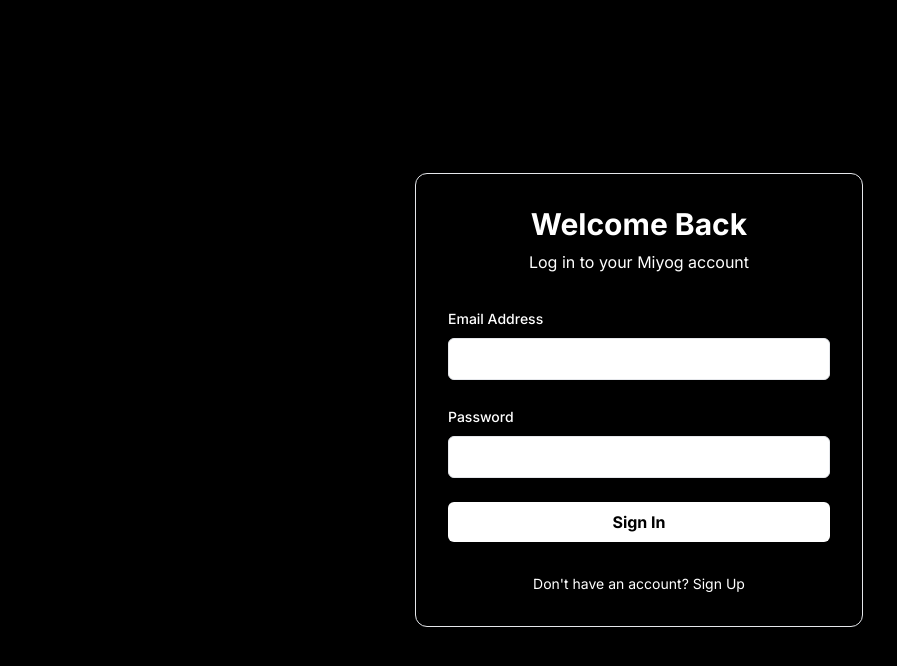
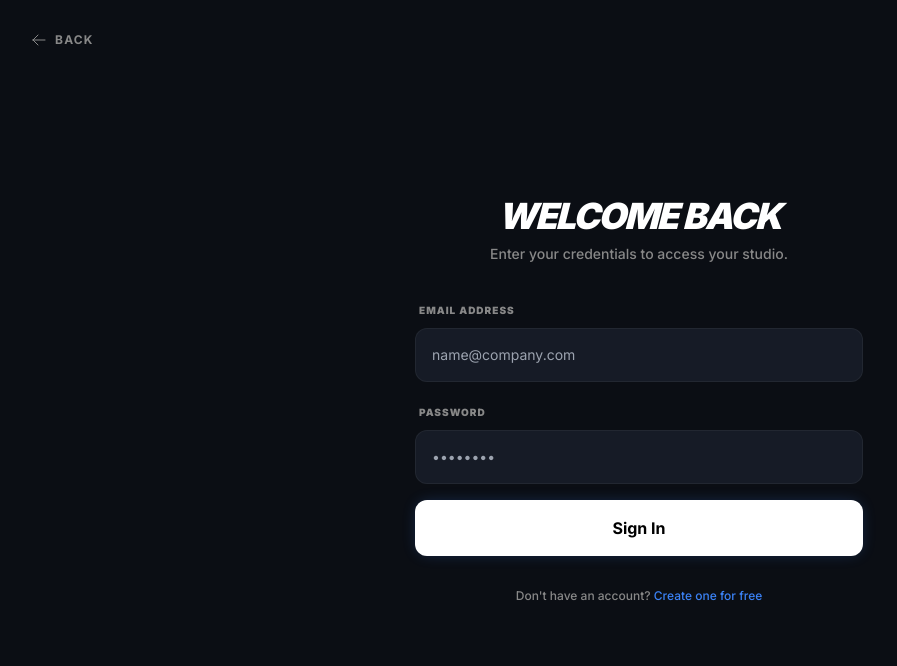
Before and after one commit to TheJew47/MYG, a Next.js app in the folder frontend/: page /login in a window 1280 px wide. Shown: the top 666 px of the page, without its empty margins (1-898 px from the left). Built offline with nearby package versions, Linux system fonts and the light colour scheme; no server answers.

Commit message:
Update page.tsx

```diff
--- a/frontend/src/app/login/page.tsx
+++ b/frontend/src/app/login/page.tsx
@@ -1,21 +1,16 @@
 "use client";
-
-import React, { useState } from "react";
-import { createBrowserClient } from "@supabase/ssr";
+import { useState } from "react";
 import { useRouter } from "next/navigation";
-import { Button } from "@/components/ui/Button";
+import { supabase } from "@/lib/api";
+import Link from "next/link";
+import { ArrowLeftIcon } from "@heroicons/react/24/outline";
 
 export default function LoginPage() {
+  const router = useRouter();
   const [email, setEmail] = useState("");
   const [password, setPassword] = useState("");
   const [loading, setLoading] = useState(false);
   const [error, setError] = useState<string | null>(null);
-    const router = useRouter();
-
-    const supabase = createBrowserClient(
-        process.env.NEXT_PUBLIC_SUPABASE_URL!,
-        process.env.NEXT_PUBLIC_SUPABASE_ANON_KEY!
-    );
 
   const handleLogin = async (e: React.FormEvent) => {
     e.preventDefault();
@@ -31,55 +26,71 @@ export default function LoginPage() {
       setError(error.message);
       setLoading(false);
     } else {
+      // Success! Redirect to the dashboard which is now protected
       router.push("/dashboard");
-            router.refresh();
     }
   };
 
   return (
-        <div className="flex flex-col items-center justify-center min-h-screen bg-background p-4">
-            <div className="w-full max-w-md space-y-8 bg-card p-8 rounded-xl border border-border shadow-lg">
-                <div className="text-center">
-                    <h2 className="text-3xl font-bold">Welcome Back</h2>
-                    <p className="text-muted-foreground mt-2">Log in to your Miyog account</p>
+    <div className="min-h-screen bg-[#0B0E14] flex flex-col items-center justify-center p-6">
+      {/* Back to Landing Link */}
+      <Link
+        href="/"
+        className="absolute top-8 left-8 flex items-center gap-2 text-text-muted hover:text-white transition-colors text-xs font-bold uppercase tracking-widest"
+      >
+        <ArrowLeftIcon className="w-4 h-4" />
+        Back
+      </Link>
+
+      <div className="w-full max-w-md space-y-8">
+        <div className="text-center space-y-2">
+          <h1 className="text-4xl font-black tracking-tighter uppercase italic">Welcome Back</h1>
+          <p className="text-text-muted text-sm font-medium">Enter your credentials to access your studio.</p>
         </div>
 
-                <form onSubmit={handleLogin} className="space-y-6">
+        <form onSubmit={handleLogin} className="space-y-4">
           {error && (
-                        <div className="p-3 bg-destructive/10 border border-destructive/20 text-destructive text-sm rounded-md">
+            <div className="bg-red-500/10 border border-red-500/20 text-red-500 p-4 rounded-xl text-xs font-bold uppercase tracking-widest text-center">
               {error}
             </div>
           )}
+
           <div className="space-y-2">
-                        <label className="text-sm font-medium">Email Address</label>
+            <label className="text-[10px] font-black uppercase tracking-widest text-text-muted ml-1">Email Address</label>
             <input
               type="email"
               required
-                            className="w-full p-2 bg-secondary border border-border rounded-md focus:ring-2 focus:ring-primary"
               value={email}
               onChange={(e) => setEmail(e.target.value)}
+              className="w-full bg-[#161B26] border border-white/5 rounded-xl p-4 text-sm text-white focus:border-text-accent outline-none transition-all"
+              placeholder="name@company.com"
             />
           </div>
+
           <div className="space-y-2">
-                        <label className="text-sm font-medium">Password</label>
+            <label className="text-[10px] font-black uppercase tracking-widest text-text-muted ml-1">Password</label>
             <input
               type="password"
               required
-                            className="w-full p-2 bg-secondary border border-border rounded-md focus:ring-2 focus:ring-primary"
               value={password}
               onChange={(e) => setPassword(e.target.value)}
+              className="w-full bg-[#161B26] border border-white/5 rounded-xl p-4 text-sm text-white focus:border-text-accent outline-none transition-all"
+              placeholder="••••••••"
             />
           </div>
-                    <Button type="submit" className="w-full" disabled={loading}>
-                        {loading ? "Logging in..." : "Sign In"}
-                    </Button>
+
+          <button
+            type="submit"
+            disabled={loading}
+            className="w-full bg-white text-black py-4 rounded-xl font-bold hover:bg-gray-200 transition-all shadow-glow mt-4 disabled:opacity-50"
+          >
+            {loading ? "Authenticating..." : "Sign In"}
+          </button>
         </form>
 
-                <p className="text-center text-sm text-muted-foreground">
+        <p className="text-center text-xs text-text-muted font-medium">
           Don't have an account?{" "}
-                    <a href="/signup" className="text-primary hover:underline">
-                        Sign Up
-                    </a>
+          <Link href="/signup" className="text-text-accent hover:underline">Create one for free</Link>
         </p>
       </div>
     </div>
```
Lines whose indentation alone changed are shown as unchanged.
